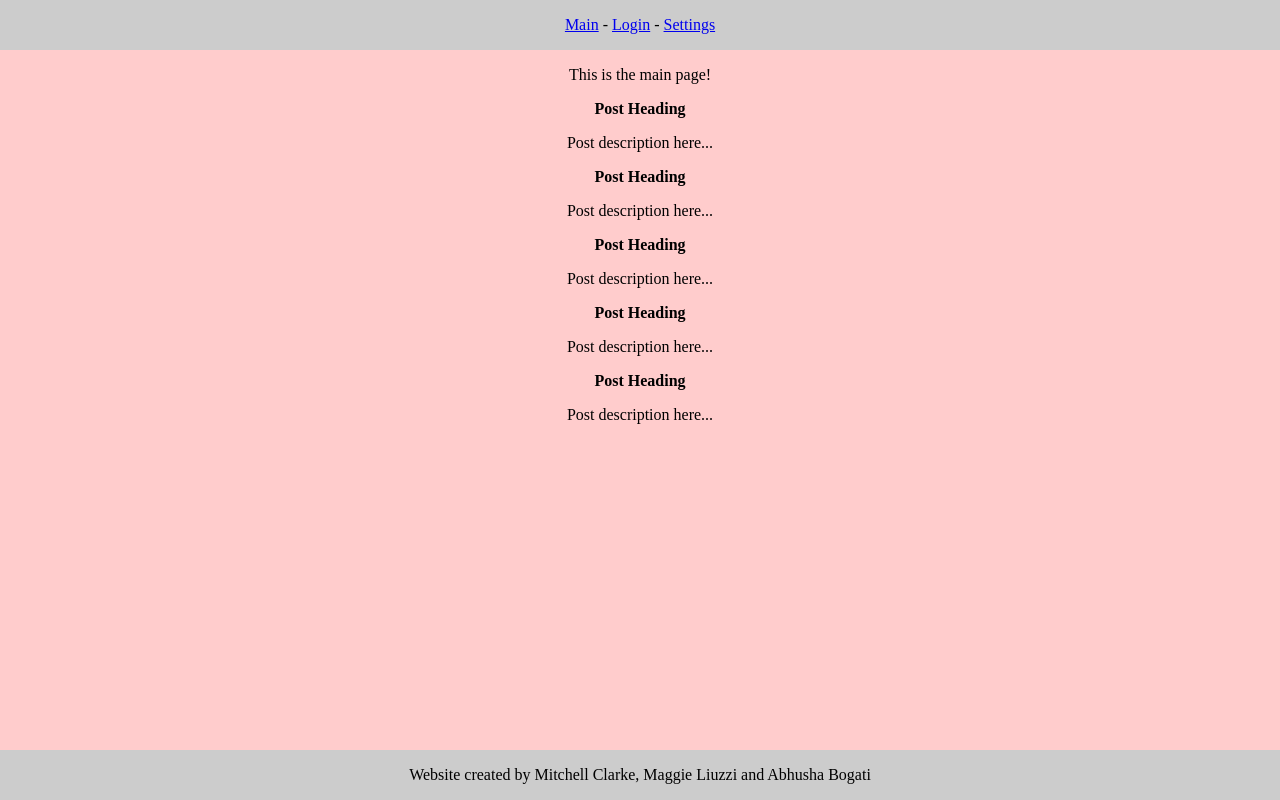
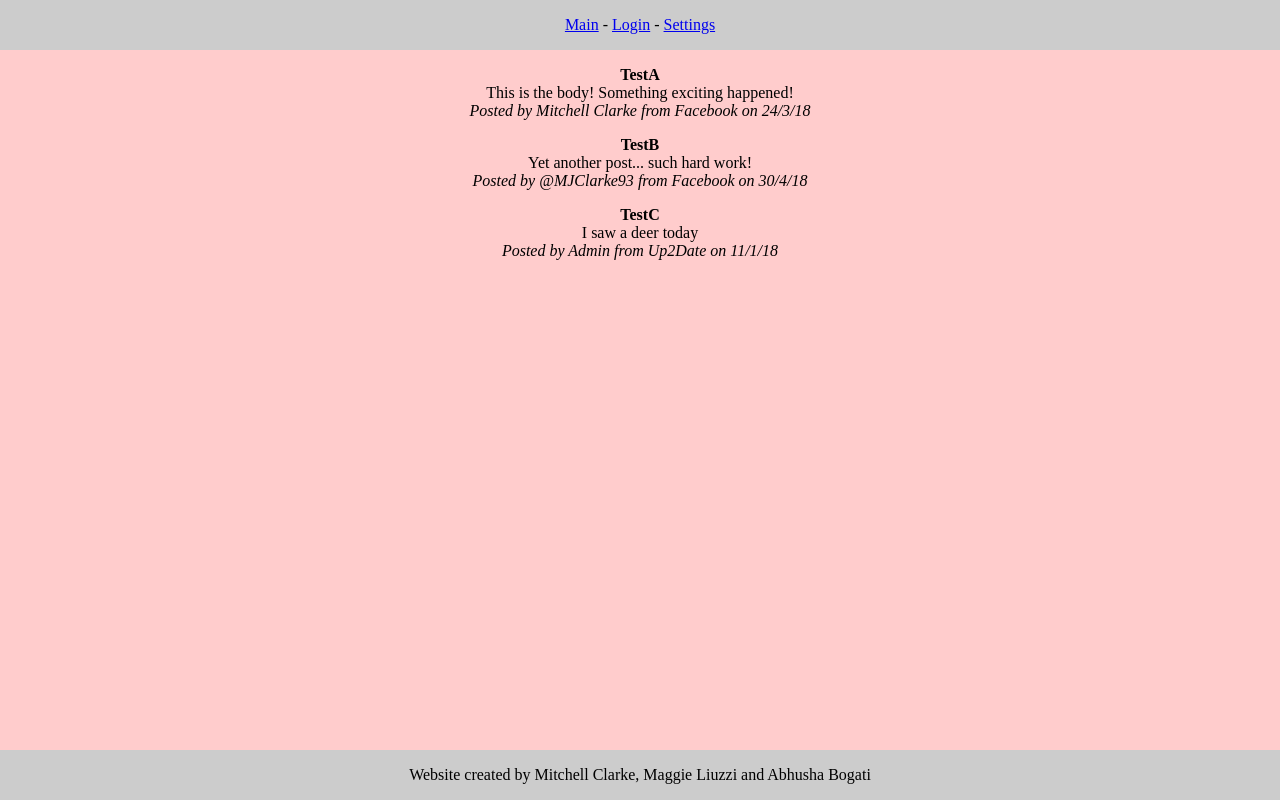
Before and after one commit to maggieliuzzi/web_development, a React (Create React App) app: page / in a window 1280 px wide. Built offline with nearby package versions, Linux system fonts and the light colour scheme.

Commit message:
Added dynamic news-post generation

```diff
--- a/src/Main.js
+++ b/src/Main.js
@@ -1,26 +1,42 @@
 import React, { Component } from 'react';
 
-class NewsPost extends Component {
+class NewsList extends Component {
+	constructor(props) {
+		super(props);
+		this.state = {
+			newsposts: this.props.newsposts
+		}
+	}
+
+	makeNewsList() {
+		var listdom = this.state.newsposts.map((post) =>
+			<div key={post.id} class="main-newspost">
+				<p><b>{post.title}</b><br />{post.content}<br /><i>Posted by {post.author} from {post.source} on {post.posted}</i><br /></p>
+			</div>
+		);
+		return listdom
+	}
+
 	render() {
-		return (
-			<div class='main-post'>
-				<p><b>Post Heading</b></p>
-				<p>Post description here...</p>
+		return(
+			<div class="main-newslist">
+				{this.makeNewsList()}
 			</div>
 		);
 	}
 }
 
+var sample = [
+	{id: 1, title: 'TestA', content: 'This is the body! Something exciting happened!', posted:'24/3/18', author:'Mitchell Clarke', source:'Facebook'},
+	{id: 2, title: 'TestB', content: 'Yet another post... such hard work!', posted:'30/4/18', author:'@MJClarke93', source:'Facebook'},
+	{id: 3, title: 'TestC', content: 'I saw a deer today', posted:'11/1/18', author:'Admin', source:'Up2Date'}
+];
+
 export default class Main extends Component {
   render() {
     return (
-		<div class='page-main'>
-		  <p>This is the main page!</p>
-		  <NewsPost />
-		  <NewsPost />
-		  <NewsPost />
-		  <NewsPost />
-		  <NewsPost />
+		<div class="page-main">
+		  <NewsList newsposts={sample}/>
 		</div>
     );
   }
```
Also changed, not shown: 1 other file (tests, documents, lock files or other folders).
